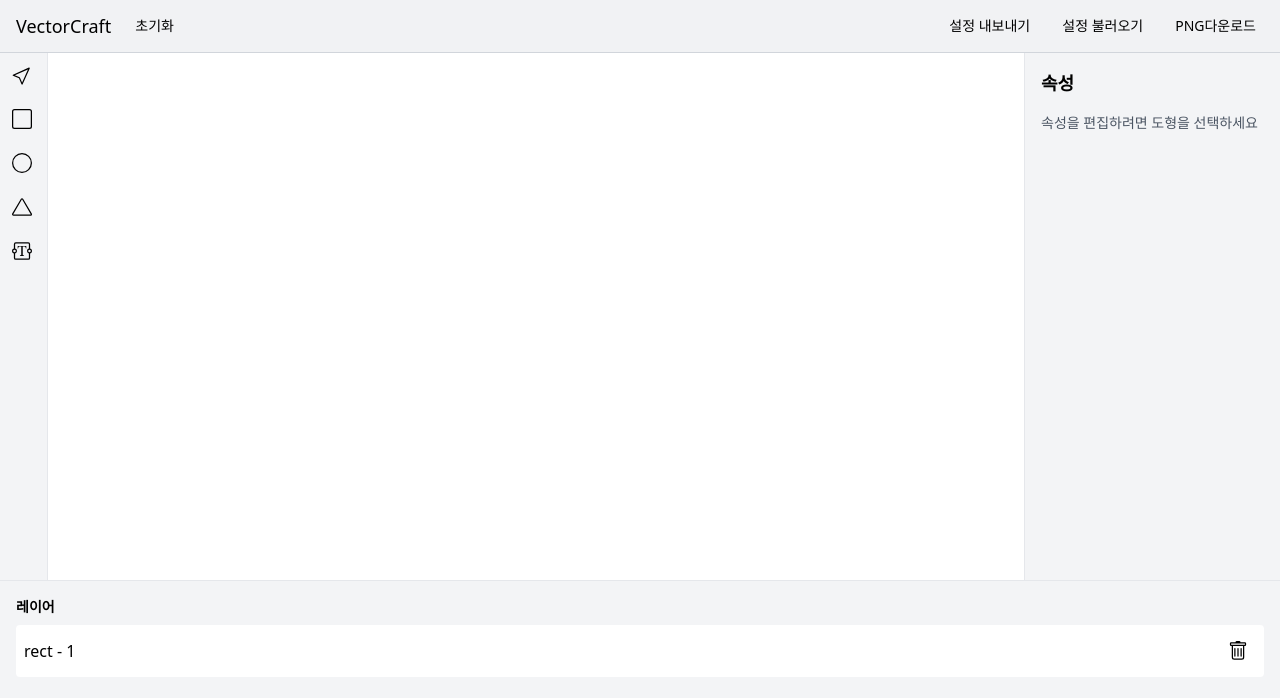
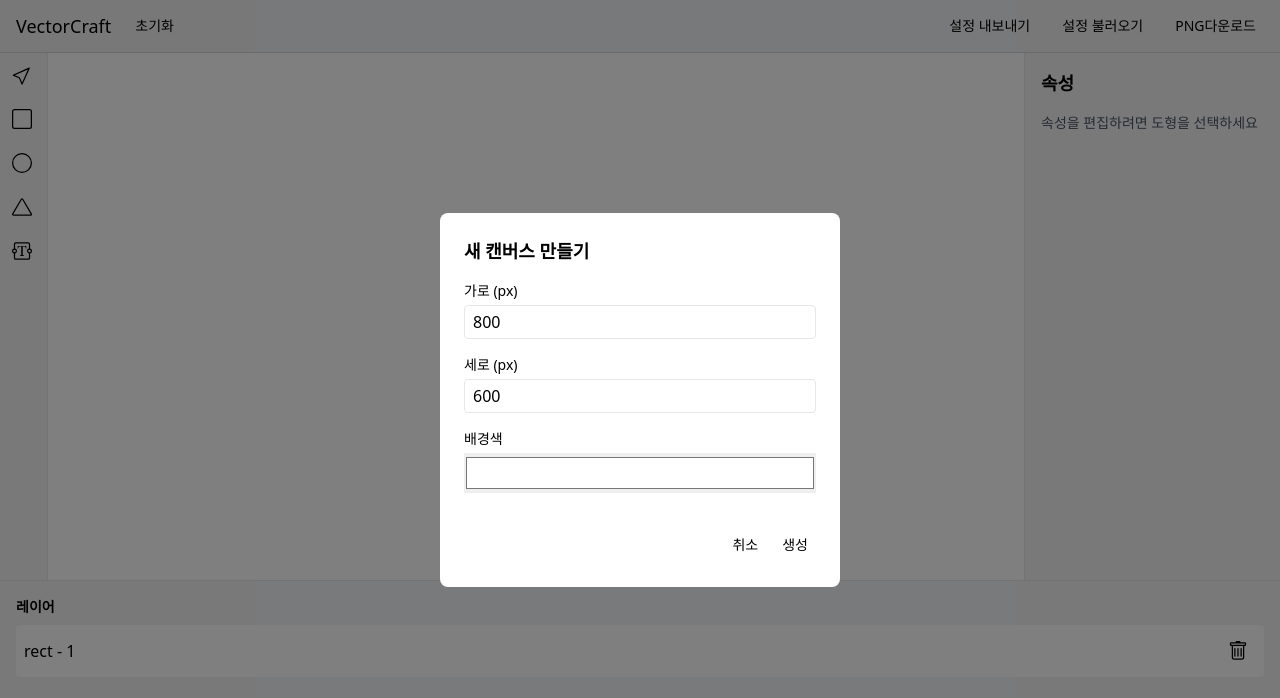
Before and after one commit to lionleeee/VectorCraft, a React (Vite) app: page / in a window 1280 px wide. Shown: the top 698 px of the page. Built offline with nearby package versions, Linux system fonts and the light colour scheme.

Commit message:
feat : canvas create/reset modal

```diff
--- a/src/components/Canvas/Canvas.tsx
+++ b/src/components/Canvas/Canvas.tsx
@@ -1,3 +1,20 @@
-export const Canvas = () => {
-  return <div className="w-full h-full bg-white relative">{/* 캔버스  */}</div>;
+import { CanvasProps } from "@/types/components/canvas";
+
+export const Canvas = ({ width, height, backgroundColor }: CanvasProps) => {
+  if (!width || !height) {
+    return null;
+  }
+
+  return (
+    <div
+      className="relative border border-gray-300"
+      style={{
+        width: `${width}px`,
+        height: `${height}px`,
+        backgroundColor,
+      }}
+    >
+      {/* SVG 요소 추가 */}
+    </div>
+  );
 };
--- a/src/components/Layout/Header.tsx
+++ b/src/components/Layout/Header.tsx
@@ -1,12 +1,13 @@
 import { Button } from "../common/Button/Button";
+import { HeaderProps } from "@/types/components/header";
 
-export const Header = () => {
+export const Header = ({ onReset }: HeaderProps) => {
   return (
     <header className="bg-[#F1F2F4]  px-4 py-2 border-b border-gray-300">
       <div className="flex justify-between items-center ">
         <div className="flex items-center gap-4">
           <label className="text-lg ">VectorCraft</label>
-          <Button>초기화</Button>
+          <Button onClick={onReset}>초기화</Button>
         </div>
 
         <div className="flex gap-4 text-sm">
--- /dev/null
+++ b/src/pages/Editor/components/Modals/CanvasModal.tsx
@@ -0,0 +1,64 @@
+import { useState } from "react";
+import { Button } from "@/components/common/Button/Button";
+import { CreateCanvasModalProps } from "@/types/components/modal";
+
+export const CreateCanvasModal = ({
+  onClose,
+  onCreate,
+}: CreateCanvasModalProps) => {
+  const [width, setWidth] = useState(800);
+  const [height, setHeight] = useState(600);
+  const [backgroundColor, setBackgroundColor] = useState("#FFFFFF");
+
+  const handleSubmit = (e: React.FormEvent) => {
+    e.preventDefault();
+    onCreate(width, height, backgroundColor);
+  };
+
+  return (
+    <div className="fixed inset-0 bg-black/50 flex items-center justify-center">
+      <div className="bg-white rounded-lg p-6 w-[400px]">
+        <h2 className="text-lg font-bold mb-4">새 캔버스 만들기</h2>
+        <form onSubmit={handleSubmit} className="space-y-4">
+          <div>
+            <label className="block text-sm mb-1">가로 (px)</label>
+            <input
+              type="number"
+              value={width}
+              onChange={(e) => setWidth(Number(e.target.value))}
+              className="w-full border rounded px-2 py-1"
+              min={1}
+            />
+          </div>
+          <div>
+            <label className="block text-sm mb-1">세로 (px)</label>
+            <input
+              type="number"
+              value={height}
+              onChange={(e) => setHeight(Number(e.target.value))}
+              className="w-full border rounded px-2 py-1"
+              min={1}
+            />
+          </div>
+          <div>
+            <label className="block text-sm mb-1">배경색</label>
+            <input
+              type="color"
+              value={backgroundColor}
+              onChange={(e) => setBackgroundColor(e.target.value)}
+              className="w-full h-10"
+            />
+          </div>
+          <div className="flex justify-end gap-2 pt-4">
+            <Button onClick={onClose} variant="ghost">
+              취소
+            </Button>
+            <Button type="submit" variant="primary">
+              생성
+            </Button>
+          </div>
+        </form>
+      </div>
+    </div>
+  );
+};
--- a/src/pages/Editor/index.tsx
+++ b/src/pages/Editor/index.tsx
@@ -1,3 +1,4 @@
+import { useState } from "react";
 import { Canvas } from "@/components/Canvas/Canvas";
 import { BaseLayout } from "@/components/Layout/BaseLayout";
 import { Header } from "@/components/Layout/Header";
@@ -7,17 +8,38 @@ import { LayerPanel } from "./components/Layers/LayerPanel";
 import { Container } from "@/components/Layout/Container";
 import { Content } from "@/components/Layout/Content";
 import { PanelContainer } from "@/components/Layout/PanelContainer";
+import { CreateCanvasModal } from "./components/Modals/CanvasModal";
 
 export const EditorPage = () => {
+  const [showCanvasModal, setShowCanvasModal] = useState(true);
+  const [canvasProps, setCanvasProps] = useState<{
+    width?: number;
+    height?: number;
+    backgroundColor?: string;
+  }>();
+
+  const handleCreateCanvas = (
+    width: number,
+    height: number,
+    backgroundColor: string
+  ) => {
+    setCanvasProps({ width, height, backgroundColor });
+    setShowCanvasModal(false);
+  };
+
+  const handleResetCanvas = () => {
+    setShowCanvasModal(true);
+  };
+
   return (
     <BaseLayout>
-      <Header />
+      <Header onReset={handleResetCanvas} />
       <Container>
         <PanelContainer position="left" width={48}>
           <ToolPanel />
         </PanelContainer>
         <Content>
-          <Canvas />
+          <Canvas {...canvasProps} />
         </Content>
         <PanelContainer position="right" width={256} className="p-4">
           <SettingsPanel />
@@ -26,6 +48,13 @@ export const EditorPage = () => {
       <PanelContainer position="bottom" height={220} className="p-4">
         <LayerPanel />
       </PanelContainer>
+
+      {showCanvasModal && (
+        <CreateCanvasModal
+          onClose={() => setShowCanvasModal(false)}
+          onCreate={handleCreateCanvas}
+        />
+      )}
     </BaseLayout>
   );
 };
--- /dev/null
+++ b/src/types/components/canvas.ts
@@ -0,0 +1,5 @@
+export interface CanvasProps {
+  width?: number;
+  height?: number;
+  backgroundColor?: string;
+}
--- /dev/null
+++ b/src/types/components/header.ts
@@ -0,0 +1,3 @@
+export interface HeaderProps {
+  onReset: () => void;
+}
--- /dev/null
+++ b/src/types/components/modal.ts
@@ -0,0 +1,4 @@
+export interface CreateCanvasModalProps {
+  onClose: () => void;
+  onCreate: (width: number, height: number, backgroundColor: string) => void;
+}
```
